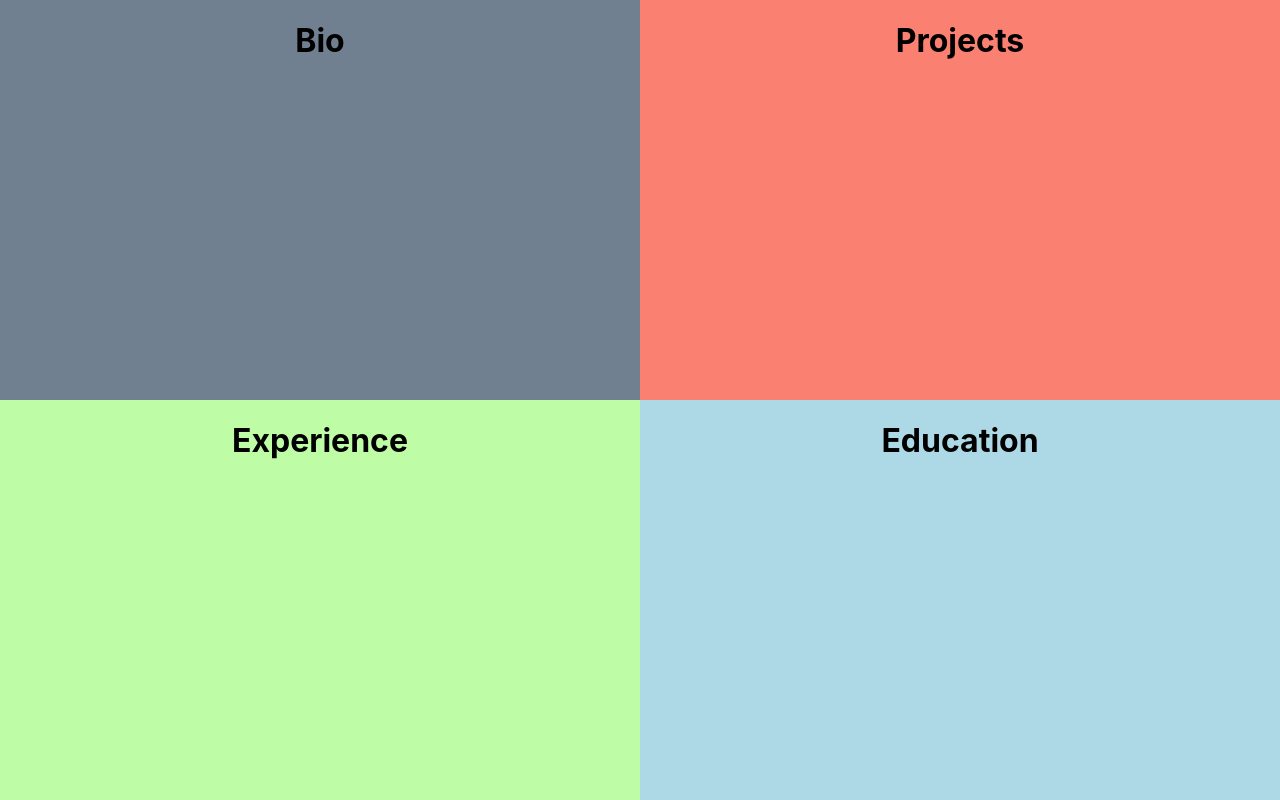
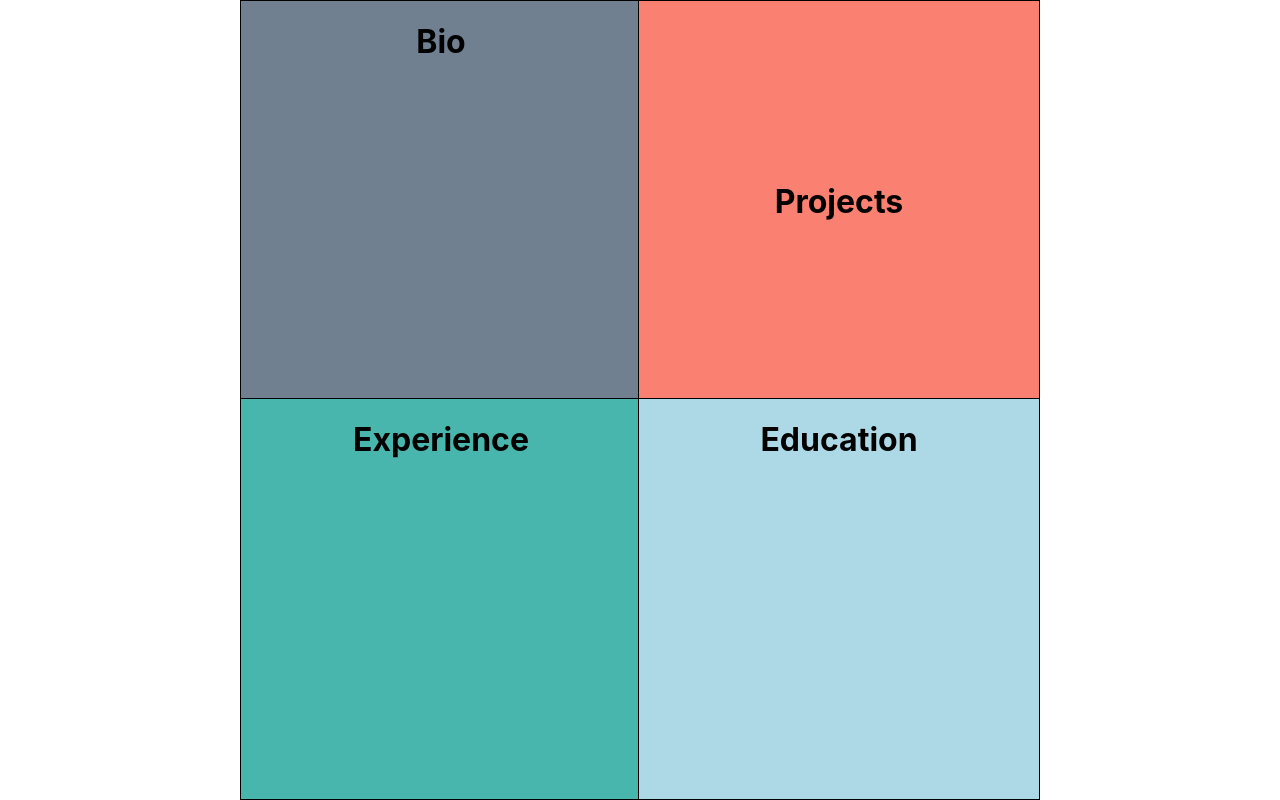
Before and after one commit to CruiseBrantley/portfolio, a React (Create React App) app: page / in a window 1280 px wide. Built offline with nearby package versions, Linux system fonts and the light colour scheme.

Commit message:
Some centering improvements

```diff
--- a/src/App.css
+++ b/src/App.css
@@ -3,15 +3,22 @@ body {
 	height: 100%;
 	width: 100%;
 	box-sizing: border-box;
-	display: flex;
 }
 .App {
 	position: absolute;
+	box-sizing: border-box;
 	text-align: center;
-	height: 100%;
-	width: 100%;
+	justify-content: center;
+	align-items: center;
+	height: 100vmin;
+	width: 100vmin;
+	left: 0;
+	right: 0;
+	margin-left: auto;
+	margin-right: auto;
 }
 .corner1 {
+	/* border: 1px solid black; */
 	overflow: hidden;
 	position: absolute;
 	top: 0;
@@ -22,6 +29,8 @@ body {
 	transition: 250ms;
 }
 .corner2 {
+	margin: 0 auto;
+	align-content: center;
 	overflow: hidden;
 	position: absolute;
 	top: 0;
@@ -37,7 +46,7 @@ body {
 	left: 0;
 	height: 50%;
 	width: 50%;
-	background: rgb(190, 253, 165);
+	background: rgb(73, 182, 173);
 }
 .corner4 {
 	overflow: hidden;
@@ -49,13 +58,17 @@ body {
 	background: lightblue;
 }
 .grow {
+	padding: 0;
 	height: 60%;
 	width: 60%;
 	z-index: 9999;
+	box-shadow: 0 0 40px 5px #423b3bb4;
+	/* border-radius: 0px 0px 30px 0px; */
 	transition: width 500ms, height 500ms;
 }
 
 .shrink {
+	border: 1px solid black;
 	height: 50%;
 	width: 50%;
 	z-index: 0;
```
